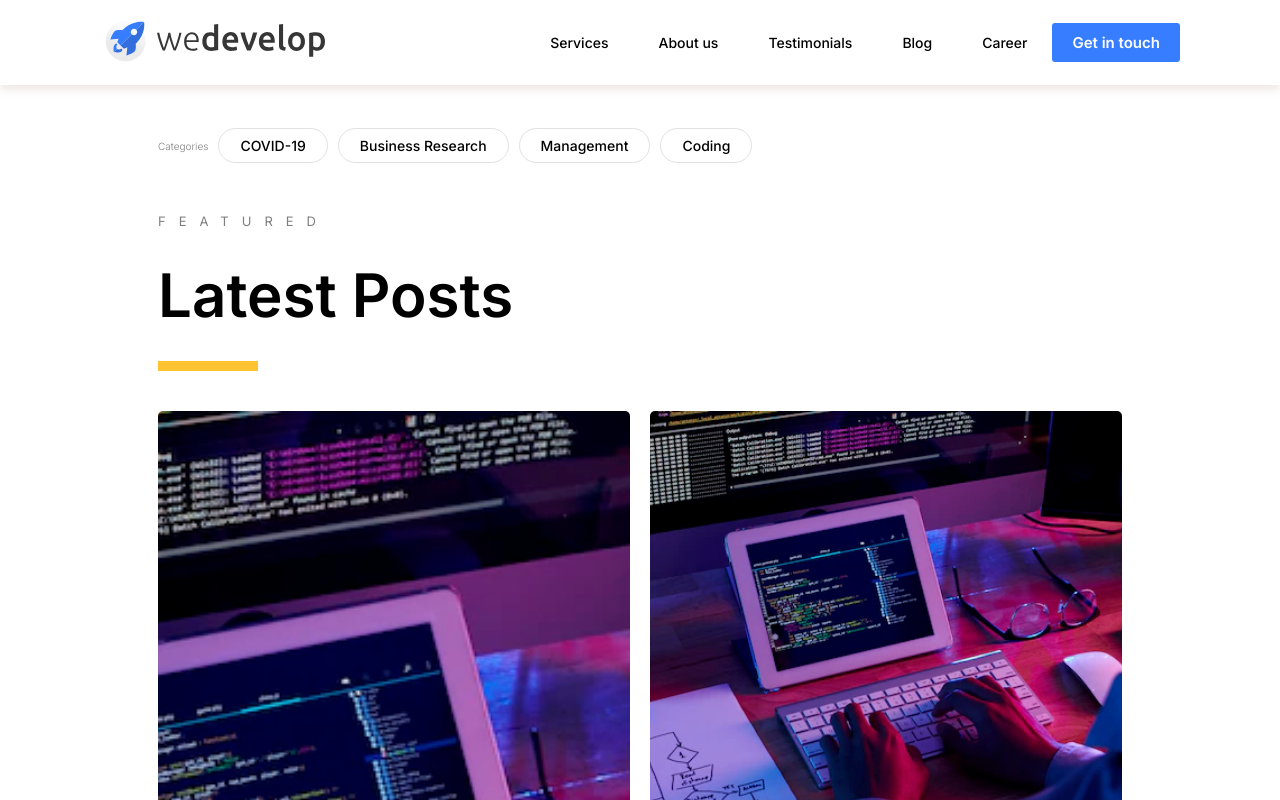
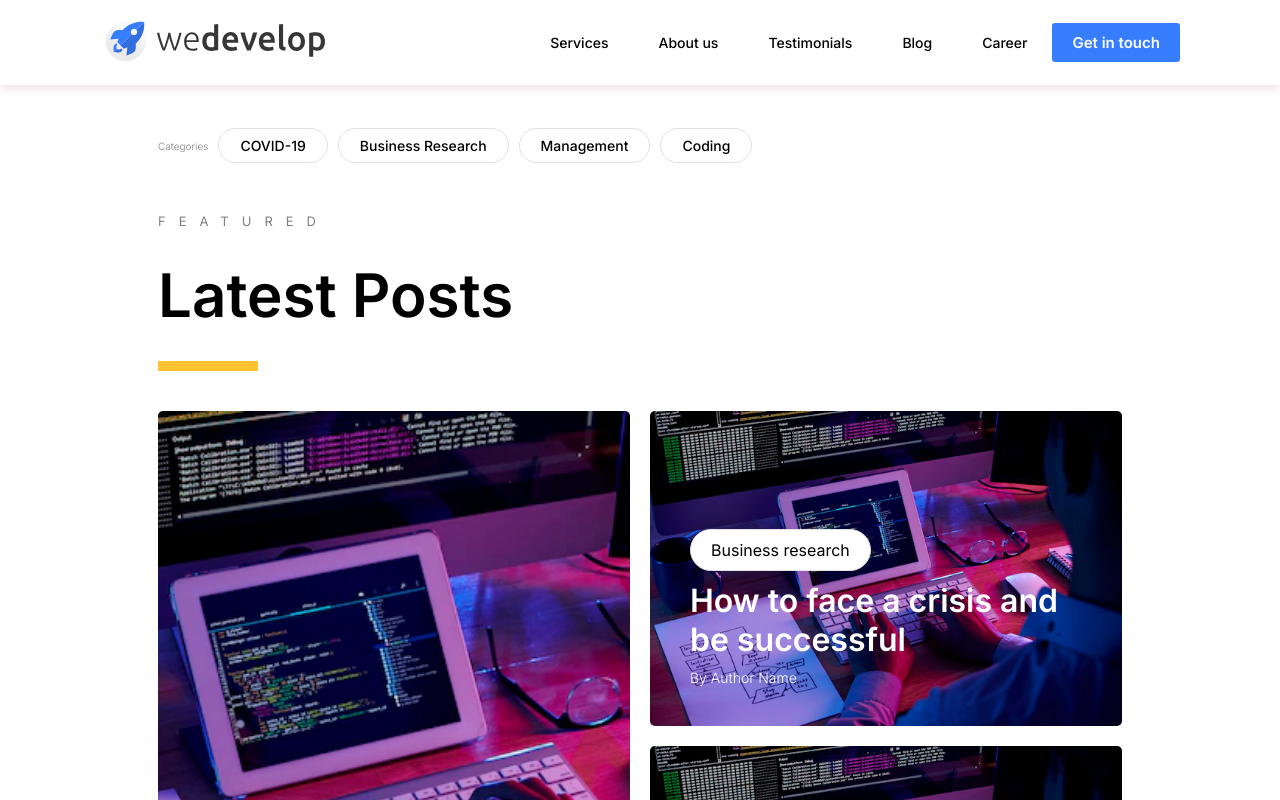
Before and after one commit to ViktorShev/WeDevelop_React_Page_Mock, a React (Create React App) app: page / in a window 1280 px wide. Shown: the top 800 px of the page. Built offline with nearby package versions, Linux system fonts and the light colour scheme.

Commit message:
finish implementing post css make span appear inside image

```diff
--- a/src/components/Post/Post.scss
+++ b/src/components/Post/Post.scss
@@ -1,4 +1,5 @@
 .clickablePost {
+  display: grid;
   width: 100%;
   height: 100%;
 }
@@ -8,6 +9,8 @@
 }
 
 .clickablePost img {
+  grid-column: 1 / 1;
+  grid-row: 1 / 1;
   border-radius: 5px;
   display: block;
   width: 100%;
@@ -16,17 +19,27 @@
 }
 
 .postInfo {
-  overflow: hidden;
+  grid-column: 1 / 1;
+  grid-row: 1 / 1;
+  gap: 10px;
+  align-self: end;
   display: flex;
   flex-flow: column;
-  min-width: auto;
+  align-items: flex-start;
+  padding: 40px;
 }
 
 .postTopic {
   padding: 10px 20px;
-  height: 37px;
+  height: 20px;
   background: #FFFFFF;
   border: 1px solid #E1E1E1;
+  border-radius: 100px;
+  transition: box-shadow 200ms;
+}
+
+.postTopic:hover {
+  box-shadow: 0px 5px 8px rgba(0, 0, 0, 0.2);
   border-radius: 100px;
 }
 
```
